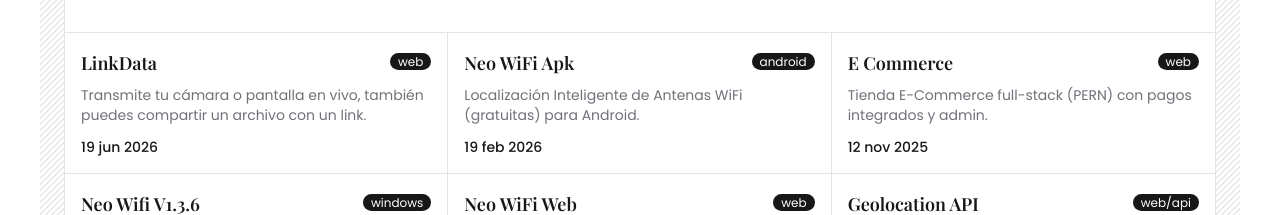
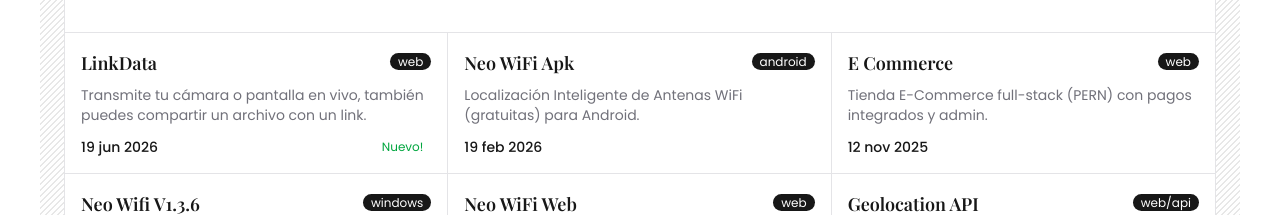
Before and after one commit to solidsnk86/portafolio-2026, a Next.js app: page / in a window 1280 px wide. Shown: the part 1580-1795 px from the top of the page. Built offline with nearby package versions, Linux system fonts and the light colour scheme; no server answers; the database is empty.

Commit message:
updated new badge

```diff
--- a/components/projects.tsx
+++ b/components/projects.tsx
@@ -2,6 +2,7 @@
 
 import Link from "next/link";
 import { Metrics } from "./metrics";
+import { timeAgo } from "@/utils/formatRelativeTime";
 
 const formatDate = (dateTime: string) =>
   new Intl.DateTimeFormat("es-ES", {
@@ -47,7 +48,8 @@ export const featuredProjects = [
   {
     name: "LinkData",
     repo: "link-data",
-    description: "Transmite tu cámara o pantalla en vivo, también puedes compartir un archivo con un link.",
+    description:
+      "Transmite tu cámara o pantalla en vivo, también puedes compartir un archivo con un link.",
     created_at: "2026-06-19T18:38:04Z",
     platform: "web",
   },
@@ -100,9 +102,14 @@ export function Projects() {
               <p className="mt-2 text-sm text-muted-foreground">
                 {project.description ?? "Sin descripción disponible."}
               </p>
-              <p className="mt-3 text-sm font-medium text-foreground">
-                {formatDate(String(project.created_at))}
-              </p>
+              <div className="flex items-center justify-between gap-2">
+                <p className="mt-3 text-sm font-medium text-foreground">
+                  {formatDate(String(project.created_at))}
+                </p>
+                <p className="mt-3 text-xs px-2 rounded-2xl text-green-600">
+                  {timeAgo(new Date(project.created_at))?.includes("días") && "Nuevo!"}
+                </p>
+              </div>
             </Link>
           ))}
       </div>
```
